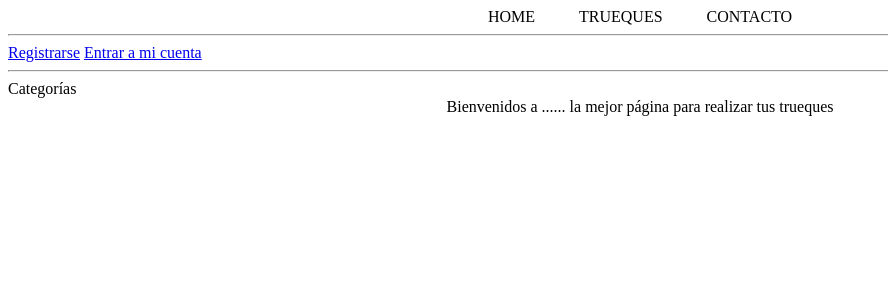
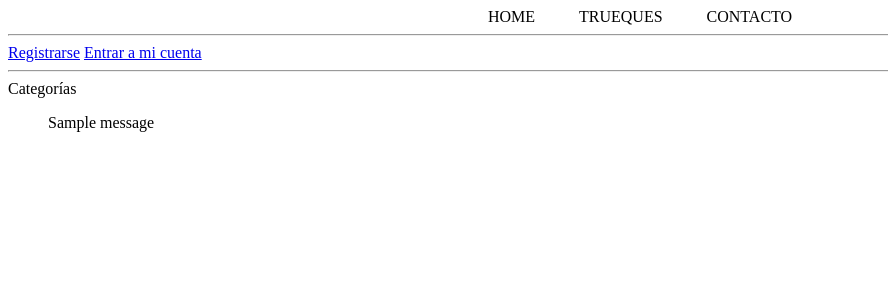
Before and after one commit to DCC-CC4401/2021-1-Grupo-12, a Django app: page / in a window 1280 px wide. Shown: the top 300 px of the page, without its empty margins (0-888 px from the left). Run offline with Django 3.2, Linux system fonts and the light colour scheme; tables that the repository leaves empty hold one stand-in row (values such as "Sample post"); one stand-in notice (Sample message) is shown.

```diff
--- a/truequeapp/templates/truequeapp/home.html
+++ b/truequeapp/templates/truequeapp/home.html
@@ -46,7 +46,18 @@
 <hr>
 </div>
 <div id="Categorias">Categorías</div>
-<div id="Mensaje_de_bienvenida">Bienvenidos a ...... la mejor página para realizar tus trueques</div>
-
+<div>
+    {% if messages %}
+        <ul class="messages">
+            {% for message in messages %}
+                <div class="alert">
+                    {{message}}
+                </div>
+            {% endfor %}
+        </ul>
+    {% else %}
+    <div id="Mensaje_de_bienvenida">Bienvenidos a ...... la mejor página para realizar tus trueques</div>
+    {% endif %}
+</div>
 </body>
 </html>
--- a/truequeapp/views.py
+++ b/truequeapp/views.py
@@ -2,6 +2,7 @@ from django.shortcuts import render
 from truequeapp.models import User
 from django.http import HttpResponseRedirect
 from django.contrib.auth import logout as django_logout
+from django.contrib import messages
 
 # Create your views here.
 
@@ -49,6 +50,7 @@ def registro(request):
 		user = User.objects.create_user(username=nick, nombre=nombre, apellido=apellido,
 			correo_respaldo=correo, rut=rut, numero=numero, red_social=red_social, region=region,
 			password=contraseña)
+		messages.success(request, 'Se ha creado el usuario ' + user.username + ', bienvenido al sitio.')
 
 		#redirecciona al indice o home
 		return HttpResponseRedirect('/')
```
Also changed, not shown: db.sqlite3.
